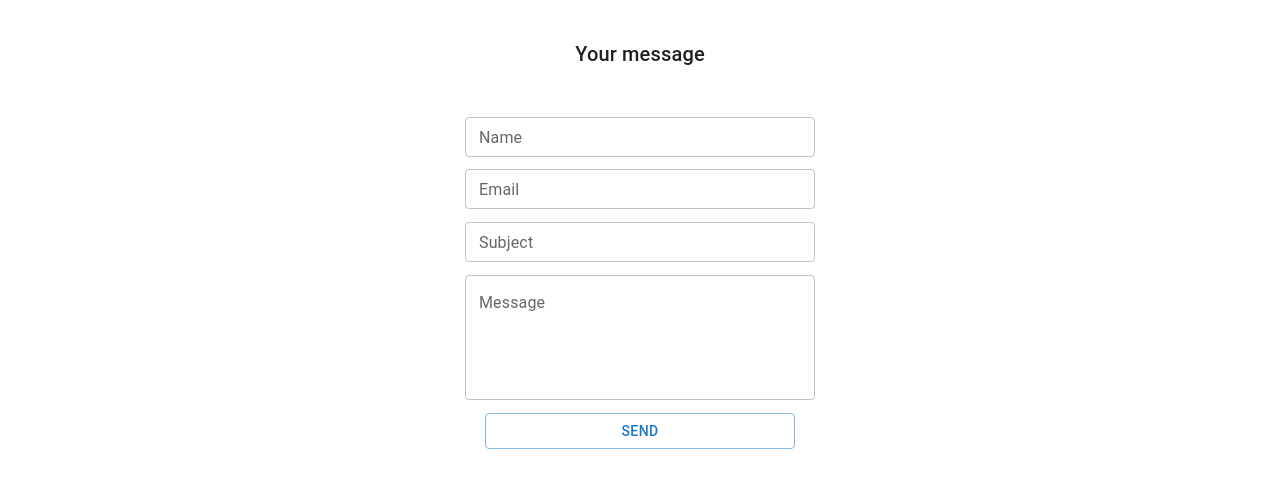
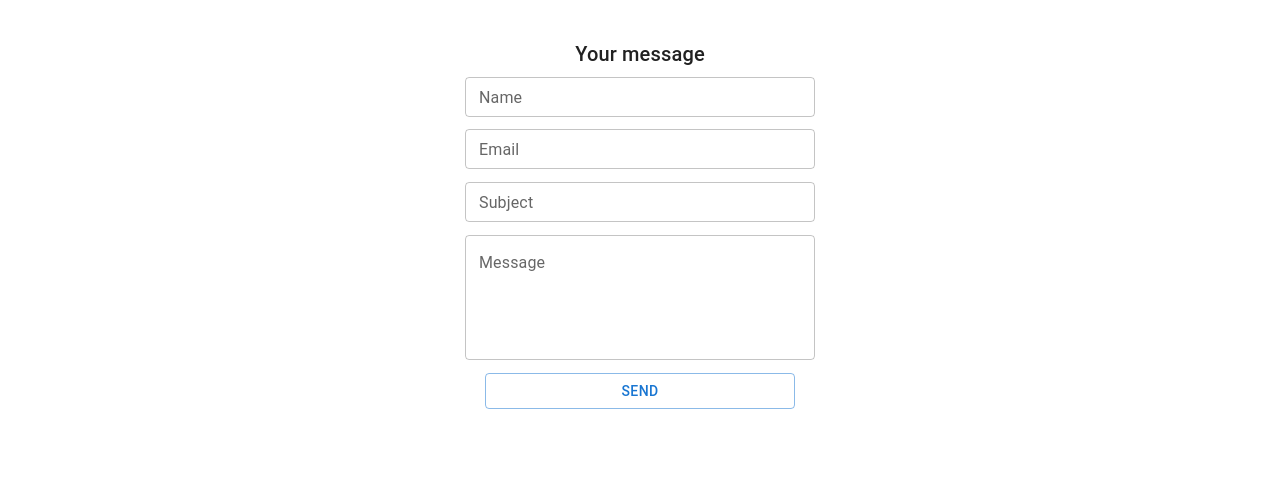
Before and after one commit to nahomzoe/nahom-s-Profile-MUI-React, a React (Create React App) app: page / in a window 1280 px wide. Shown: the part 1454-1941 px from the top of the page. Built offline with nearby package versions, Linux system fonts and the light colour scheme; no server answers; the database is empty.

Commit message:
margin contact

```diff
--- a/src/components/Contact.js
+++ b/src/components/Contact.js
@@ -74,12 +74,12 @@ const Contact = () => {
       <Typography variant="h6" component="h2" sx={{ textAlign: "center" }}>
         Your message
       </Typography>
-      <Box
-        sx={{
-          margin: "auto",
-          p: 5,
-        }}
-      >
+      {/* <Box
+      // sx={{
+      //   margin: "auto",
+      //   p: 5,
+      // }}
+      >  */}
       <Box component="form" noValidate autoComplete="off">
         <form onSubmit={handleSubmit(onSubmit)}>
           <Box>
@@ -166,7 +166,7 @@ const Contact = () => {
       </Box>
 
       <ToastContainer />
-      </Box>
+      {/* </Box> */}
     </Box>
   );
 };
```
Lines whose indentation alone changed are shown as unchanged.
